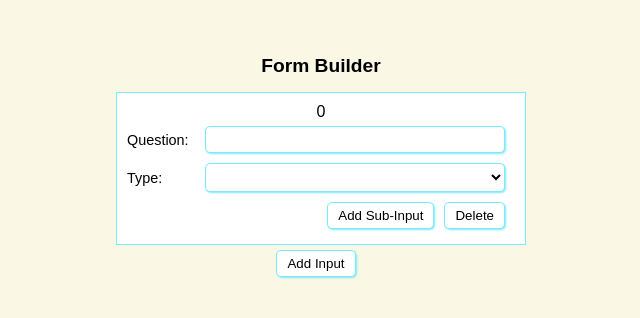
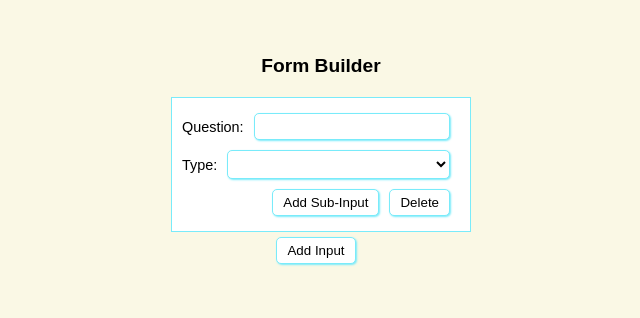
Before and after one commit to szymon-konieczny/form-builder, a React (Create React App) app: page / in a window 1280 px wide. Both pictures are taken after a click on the button "Add Input". Shown: the top 318 px of the page, without its empty margins (319-959 px from the left). Built offline with nearby package versions, Linux system fonts and the light colour scheme.

Commit message:
Array w/input types moved to separate file. Sub-input conditions section created in Conditions component

```diff
--- a/src/App.js
+++ b/src/App.js
@@ -1,5 +1,6 @@
 import * as React from 'react';
 import uuid from 'uuid';
+import inputTypes from './fixtures/inputTypes';
 
 import Form from './components/Form/index';
 import Input from './components/Input/index';
@@ -12,23 +13,6 @@ export default class App extends React.Component {
     form: []
   };
 
-  inputTypes = [{
-    type: '',
-    name: ''
-  }, {
-    type: 'text',
-    name: 'Text',
-    conditions: ['Equals']
-  }, {
-    type: 'number',
-    name: 'Number',
-    conditions: ['Greater than', 'Equals', 'Less than']
-  }, {
-    type: 'radio',
-    name: 'Yes / No',
-    conditions: ['Yes', 'No']
-  }];
-
   componentDidMount() {
     this.setState({
       form: this.fetchFromLocalStorage() || []
@@ -39,7 +23,6 @@ export default class App extends React.Component {
     try {
       const dataFromLS =  JSON.parse(localStorage.getItem('form')) || [];
       return dataFromLS;
-      // return this.addLevels(dataFromLS);
     }
     catch(error) {
       console.log('Fetching data from local storage failed: ', error)
@@ -64,30 +47,17 @@ export default class App extends React.Component {
 
   findParent = (data, parentId) => {
     const elements = this.flattenInputs(data) || [];
-    return elements.filter(element => element.id === parentId);
+    return elements.filter(element => element.id === parentId)[0];
   };
 
   flattenInputs = (data, result = []) => {
-    data.forEach(element => {
+    data && data.forEach(element => {
       result = [...result, element];
       console.log('flattenInputs: ', element)
       this.flattenInputs(element.subInputs, result);
     });
-    return result.map(element => element);
+    return result.map(element => element) || [];
   };
-
-  // addLevels = (data, currentLevel = 0) => {
-  //   data.forEach(element => {
-  //     if (!element.parentId) {
-  //       return currentLevel;
-  //     }
-  //     element.subInputs
-  //     && !this.isEmpty(element.subInputs)
-  //       ? this.addLevels(element.subInputs, currentLevel + 1)
-  //       : currentLevel;
-  //   });
-  //   return data;
-  // };
 
   onFormUpdate = (data, updateConfig) => {
     const updatedForm = this.formUpdate(data, updateConfig)
@@ -111,7 +81,8 @@ export default class App extends React.Component {
       id: uuid(),
       type: null,
       parentId: 0,
-      subInputs: []
+      subInputs: [],
+      levelNo: 0
     };
 
     const updatedForm = [...form, inputConfig];
@@ -126,17 +97,16 @@ export default class App extends React.Component {
   addSubInput = (data, parentId, id) => {
     const parent = this.findParent(data, parentId);
 
-    const tmp = parent.map(child => child);
-    console.log(tmp);
-    console.log(data);
-    console.log(parentId);
-    // const levelNo = parent.levelNo;
+    const levelNo = parent && parent.levelNo || 0;
 
-    const levelNo = 0;
     const inputConfig = {
       id: id,
       parentId: parentId,
       type: null,
+      condition: {
+        type: null,
+        value: null
+      },
       subInputs: [],
       levelNo: levelNo + 1
     };
@@ -161,12 +131,10 @@ export default class App extends React.Component {
     if (targetIndex > -1) {
       data.splice(targetIndex, 1);
       return data;
-    };
-
-    data.forEach(element => {
-      element.subInputs = this.onInputDelete(element.subInputs, element.id);
-    });
-    return data;
+    } else {
+      data.forEach(element => element.subInputs = this.onInputDelete(element.subInputs, targetId));
+      return data;
+    }
   };
 
   printInputs = (data, types) => {
@@ -175,14 +143,12 @@ export default class App extends React.Component {
       return (
         <div key={ input.id }>
           <Input
-            parent={ this.findParent }
             levelNo={ input.levelNo || 0 }
             form={ this.state.form }
             id={ input.id }
             parentId={ parentId }
             question={ input.question || '' }
             type={ input.type }
-            types={ types }
             handleDelete={ this.onInputDelete }
             handleUpdate={ this.onFormUpdate }
             handleAddSubInput={ this.onAddSubInput }
@@ -199,7 +165,7 @@ export default class App extends React.Component {
       <div className="App">
         <Form
           form={ this.state.form }
-          inputTypes={ this.inputTypes }
+          inputTypes={ inputTypes }
           addInput={ this.onAddInput }
           addSubInput={ this.onAddSubInput }
           updateInput={ this.onFormUpdate }
--- a/src/components/Conditions/condition.scss
+++ b/src/components/Conditions/condition.scss
@@ -1,5 +1,32 @@
-.condition-wrapper {
+.conditions-wrapper {
+  width: 100%;
   display: flex;
   justify-content: space-between;
   align-items: center;
 }
+
+.input-label {
+  width: 100%;
+  margin: 5px  auto;
+  font-size: .9rem;
+  display: flex;
+  justify-content: space-between;
+  align-items: center;
+}
+
+.input {
+  width: 100%;
+  padding: 5px 10px;
+  margin: 0 10px;
+  border: 1px solid #79ebfa;
+  box-shadow: 1px 1px 2px 0 #79ebfa;
+  border-radius: 5px;
+  background: #ffffff;
+  display: flex;
+  align-items: center;
+  justify-content: center;
+}
+
+.select {
+  cursor: pointer;
+}
--- a/src/components/Conditions/index.js
+++ b/src/components/Conditions/index.js
@@ -1,5 +1,7 @@
 import * as React from 'react';
 import PropTypes from 'prop-types';
+import inputTypes from '../../fixtures/inputTypes';
+import './condition.scss';
 
 export default class Conditions extends React.Component {
 
@@ -7,14 +9,81 @@ export default class Conditions extends React.Component {
     console.log('Conditions component here!');
   };
 
+  state = {
+    parentType: null
+  };
+
+  componentDidMount = () => this.setState({ parentType: this.props.type || 'number' });
+
+  typeFilter = (types) => types.filter(item => item.type === this.state.parentType);
+
+  handleOnChange = (e) => {
+    e.preventDefault();
+    const data = this.props.form || [];
+    const id = e.target.dataset.id;
+    const parentId = this.props.parentId;
+    const name = e.target.name;
+    const value = e.target.value;
+
+    const updateConfig = {
+      id,
+      parentId,
+      name,
+      value
+    };
+    return this.props.handleUpdate(data, updateConfig);
+  };
+
   render() {
     return (
       <div className="conditions-wrapper">
         <label htmlFor="condition" className="input-label">Condition:
-          <select>
-            <option>Equals</option>
+          <select name="condition" className="input select">
+          {
+            this.typeFilter(inputTypes)
+              .map(item => {
+                return item.type === 'radio'
+                ? ( <option
+                      key="radio"
+                      defaultValue={ item.type }
+                    >
+                      Equals
+                    </option> )
+                : item.conditions
+                  .map(condition => (
+                    <option
+                      key={ condition }
+                    >
+                    { condition }
+                    </option>))
+              })
+          }
           </select>
-          <input type="text" className="input" />
+          { this.typeFilter(inputTypes).map(item =>
+              item.type === 'radio'
+              ? ( <select key={item.name} name="conditionValue" className="input select">
+                  {
+                    this.typeFilter(inputTypes)
+                      .map(item => item.conditions
+                        .map((condition, index) => (
+                          <option key={ condition + '_' + index }
+                            defaultValue={ condition }
+                          >
+                            { condition }
+                          </option>
+                        ))
+                      )
+                  }
+                  </select>
+                )
+              : (<input key={ item.type }
+                  type={ item.type }
+                  className="input"
+                  name="conditionValue"
+                  defaultValue="123"
+                />
+                )
+          )}
         </label>
       </div>
     )
--- a/src/components/Form/form.scss
+++ b/src/components/Form/form.scss
@@ -1,7 +1,11 @@
 .form-wrapper {
-  width: 450px;
+  width: 100%;
   margin: 20px auto;
   padding: 20px;
+  display: flex;
+  flex-direction: column;
+  justify-content: center;
+  align-items: center;
 }
 
 .form-header {
--- a/src/components/Form/index.js
+++ b/src/components/Form/index.js
@@ -1,11 +1,12 @@
 import * as React from 'react';
 import PropTypes from 'prop-types';
+import inputTypes from '../../fixtures/inputTypes';
 import './form.scss';
 
 export default class Form extends React.Component {
 
   render() {
-    const { inputTypes, form, printInputs, parent } = this.props;
+    const { form, printInputs } = this.props;
     return (
       <form className="form-wrapper" >
         <h3 className="form-header">Form Builder</h3>
@@ -22,7 +23,6 @@ export default class Form extends React.Component {
 
 Form.propTypes = {
   form: PropTypes.arrayOf(PropTypes.object),
-  inputTypes: PropTypes.arrayOf(PropTypes.object),
   updateInput: PropTypes.func,
   deleteInput: PropTypes.func,
   addInput: PropTypes.func,
--- a/src/components/Input/index.js
+++ b/src/components/Input/index.js
@@ -2,6 +2,7 @@ import * as React from 'react';
 import Conditions from '../Conditions/index';
 import PropTypes from 'prop-types';
 import uuid from 'uuid';
+import inputTypes from '../../fixtures/inputTypes';
 import './input.scss';
 
 export default class Input extends React.Component {
@@ -18,9 +19,12 @@ export default class Input extends React.Component {
       id,
       parentId,
       name,
-      value
+      value,
+      // condition: {
+      //   type,
+      //   value
+      // }
     };
-
     return this.props.handleUpdate(data, updateConfig);
   };
 
@@ -29,8 +33,7 @@ export default class Input extends React.Component {
     const data = this.props.form || [];
     const id = uuid();
     const parentId = e.target.dataset.id;
-    console.log(data);
-    return this.props.handleAddSubInput(data, parentId, id);
+    this.props.handleAddSubInput(data, parentId, id);
   };
 
   handleOnDelete = (e) => {
@@ -40,14 +43,22 @@ export default class Input extends React.Component {
     return this.props.handleDelete(data, id);
   };
 
+  makeIndentation = (indentation, multiplier) => {
+    const result = indentation * multiplier;
+    return result + 'px';
+  };
+
+  style = {
+    marginLeft: this.makeIndentation(20, this.props.levelNo)
+  };
+
   render() {
-    const data = this.props.form || [];
-    const { id, parentId, question, types, type: typeOfInput } = this.props;
-    let levelNo;
+    const { id, parentId, question, type: typeOfInput } = this.props;
+
     return (
-      <div className="input-data">
+      <div className="input-data" style={ this.style }>
 
-        { parentId && <Conditions /> }
+        { !!parentId && <Conditions types={ inputTypes } type={ typeOfInput } /> }
 
         <label htmlFor="question" className="input-label">Question:
           <input type="text" name="question"
@@ -66,7 +77,7 @@ export default class Input extends React.Component {
             className="input select"
             required
           >
-            { types && types.map(type => {
+            { inputTypes && inputTypes.map(type => {
               return (
                 <option key={ type.name } value={ type.name } >{ type.name }</option>
             )})
@@ -96,7 +107,6 @@ Input.propTypes = {
   form: PropTypes.arrayOf(PropTypes.object),
   id: PropTypes.string,
   question: PropTypes.string,
-  types: PropTypes.arrayOf(PropTypes.object),
   type: PropTypes.string,
   handleDelete: PropTypes.func,
   handleChange: PropTypes.func,
--- a/src/components/Input/input.scss
+++ b/src/components/Input/input.scss
@@ -1,6 +1,7 @@
 .input-data {
+  width: 300px;
   padding: 10px;
-  margin-bottom: 5px;
+  margin: 5px auto;
   display: flex;
   flex-direction: column;
   justify-content: space-between;
@@ -19,7 +20,7 @@
 }
 
 .input {
-  width: 300px;
+  width: 100%;
   padding: 5px 10px;
   margin: 0 10px;
   border: 1px solid #79ebfa;
@@ -31,10 +32,6 @@
   justify-content: center;
 }
 
-.sub {
-  margin-left: 30px;
-}
-
 .select {
   cursor: pointer;
 }
--- /dev/null
+++ b/src/fixtures/inputTypes.js
@@ -0,0 +1,16 @@
+export default [{
+  type: '',
+  name: ''
+}, {
+  type: 'text',
+  name: 'Text',
+  conditions: ['Equals']
+}, {
+  type: 'number',
+  name: 'Number',
+  conditions: ['Greater than', 'Equals', 'Less than']
+}, {
+  type: 'radio',
+  name: 'Yes / No',
+  conditions: ['Yes', 'No']
+}];
```
